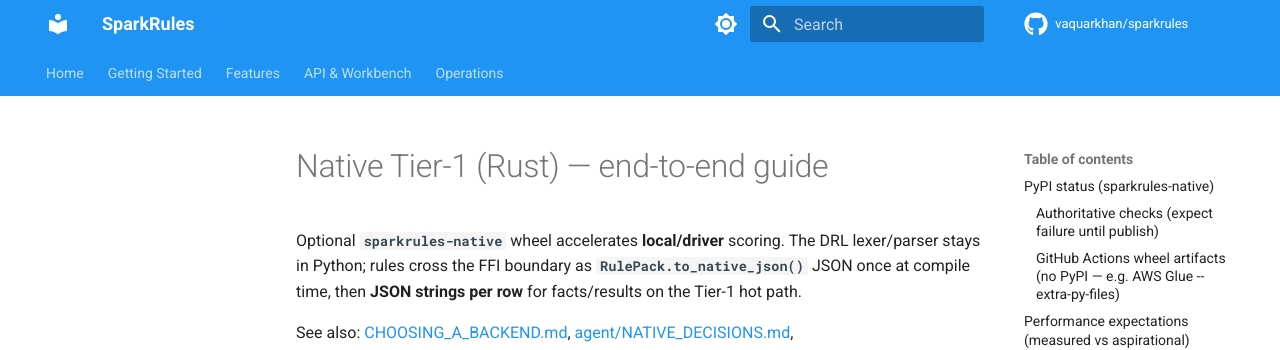
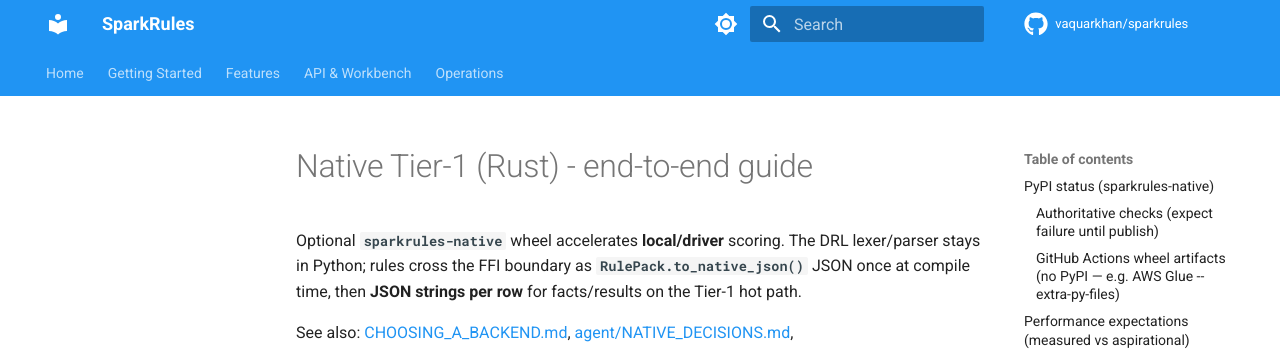
Before and after one commit to vaquarkhan/sparkrules, an MkDocs documentation site: the page built from docs/NATIVE_TIER1.md, in a window 1280 px wide and 900 px high. Shown: the top 350 px of the window. Built offline with MkDocs 1.6.1 and Material for MkDocs 9.7.7, drawn with Linux system fonts in a browser that asks for light colours; comment, search, counter and statistics services are not loaded.

```diff
--- a/docs/NATIVE_TIER1.md
+++ b/docs/NATIVE_TIER1.md
@@ -1,4 +1,4 @@
-# Native Tier-1 (Rust) — end-to-end guide
+# Native Tier-1 (Rust) - end-to-end guide
 
 Optional **`sparkrules-native`** wheel accelerates **local/driver** scoring. The DRL lexer/parser stays in Python; rules cross the FFI boundary as **`RulePack.to_native_json()`** JSON once at compile time, then **JSON strings per row** for facts/results on the Tier-1 hot path.
 
```
Also changed, not shown: README.md (+1 -1 lines), 1 other file.
